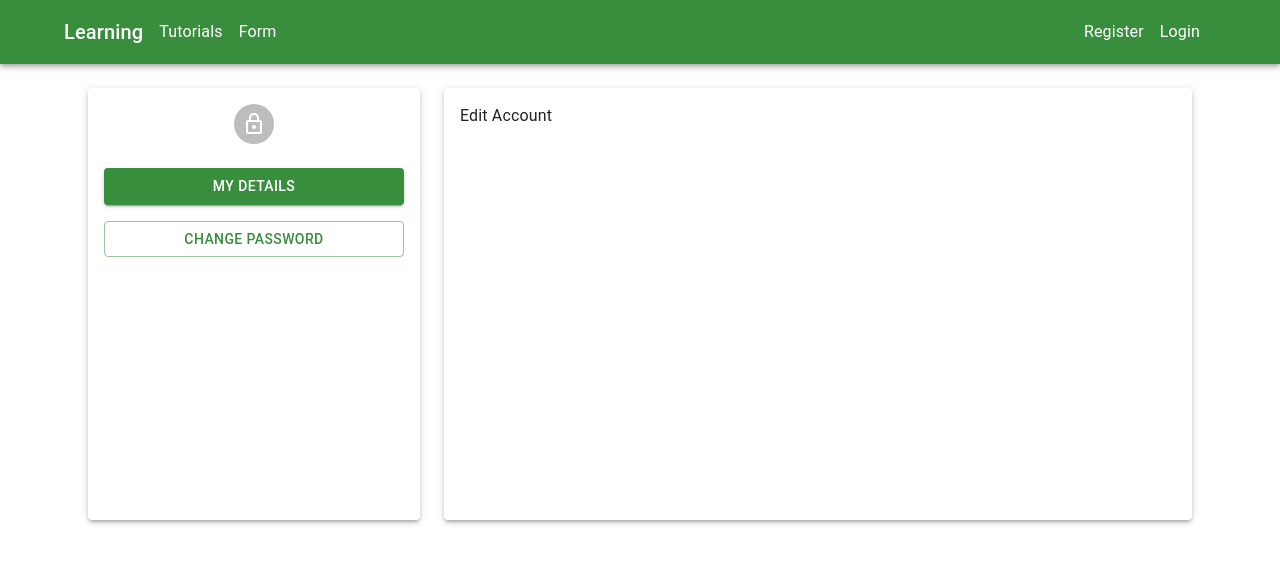
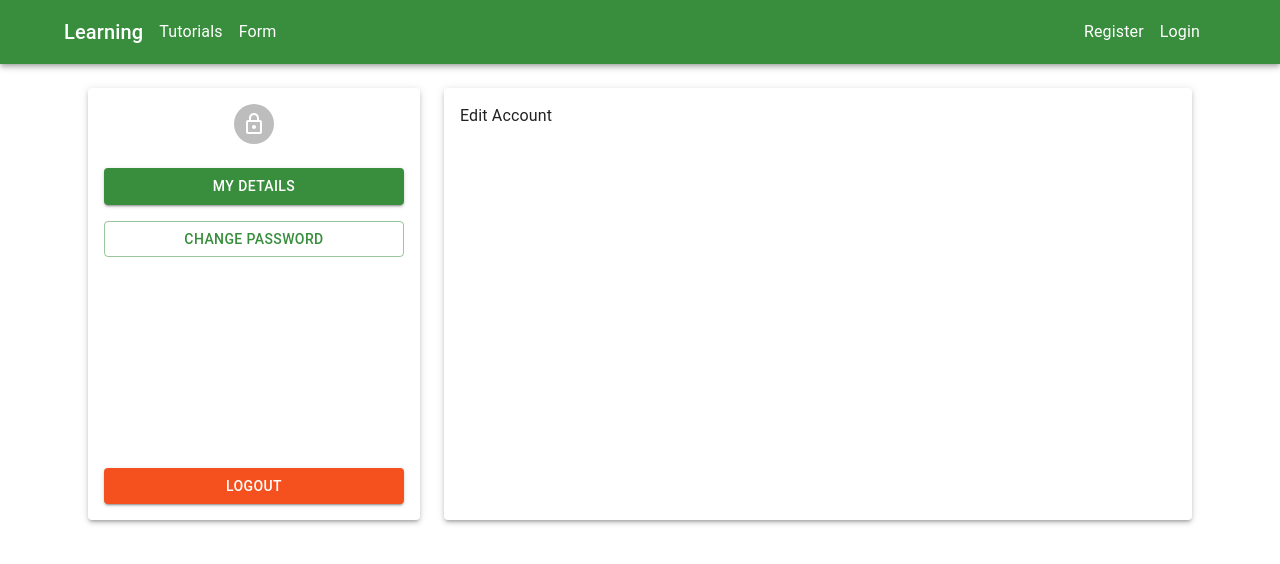
Before and after one commit to jambupink/EDP_FrontEnd, a React (Vite) app in the folder Frontend/learning-react-app/: page /account/1 in a window 1280 px wide. Shown: the top 564 px of the page. Built offline with nearby package versions, Linux system fonts and the light colour scheme; no server answers.

Commit message:
made account page better

```diff
--- a/Frontend/learning-react-app/src/pages/latiff/AccountPage.jsx
+++ b/Frontend/learning-react-app/src/pages/latiff/AccountPage.jsx
@@ -20,7 +20,12 @@ function AccountPage() {
             setUser(res.data);
             setLoading(false);
         });
-    }, [id]); // Added dependency array to prevent infinite requests
+    }, [id]);
+
+    const logout = () => {
+        localStorage.clear();
+        navigate('/login');
+    };
 
     const renderContent = () => {
         switch (selectedContent) {
@@ -36,18 +41,17 @@ function AccountPage() {
     return (
         <Container component="main" maxWidth="lg">
             <Box sx={{ display: 'flex', gap: 3, mt: 3 }}>
-                {/* Sidebar - Fixed Width */}
                 <Paper
                     elevation={3}
                     sx={{
-                        width: '300px', // Fixed width for sidebar
-                        minHeight: '400px', // Minimum height for better appearance
+                        width: '300px',
+                        minHeight: '400px',
                         display: 'flex',
                         flexDirection: 'column',
                         alignItems: 'center',
                         padding: 2,
                         position: 'sticky',
-                        top: '20px', // Makes it stick to the top while scrolling
+                        top: '20px',
                     }}
                 >
                     <Avatar>
@@ -73,13 +77,24 @@ function AccountPage() {
                     >
                         Change Password
                     </Button>
+
+                    <Box sx={{ flexGrow: 1 }} />
+
+                    <Button
+                        variant="contained"
+                        color="secondary"
+                        sx={{ mt: 2, width: '100%' }}
+                        onClick={logout}
+                    >
+                        Logout
+                    </Button>
                 </Paper>
 
-                {/* Right Content - Flexible */}
+
                 <Paper
                     elevation={3}
                     sx={{
-                        flexGrow: 1, // Allows the content to take remaining space
+                        flexGrow: 1,
                         padding: 2,
                         minHeight: '400px'
                     }}
```
